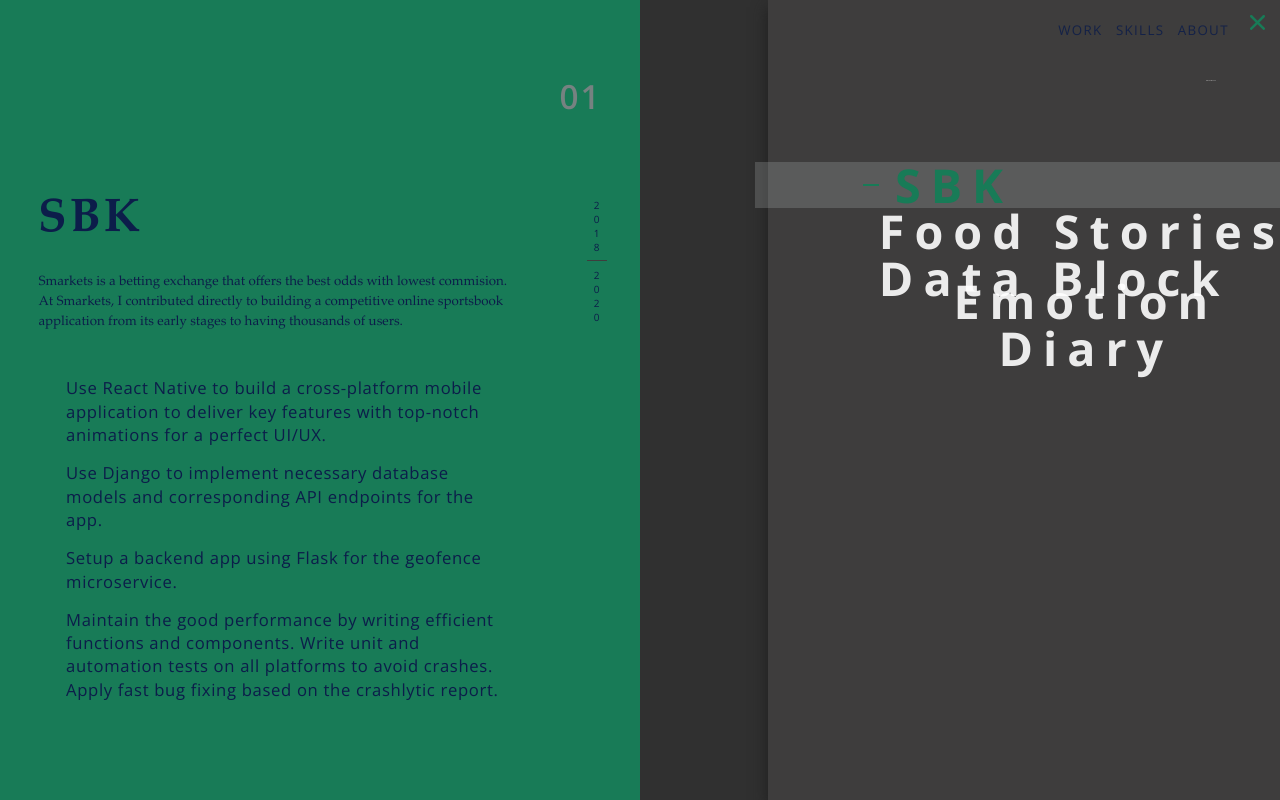
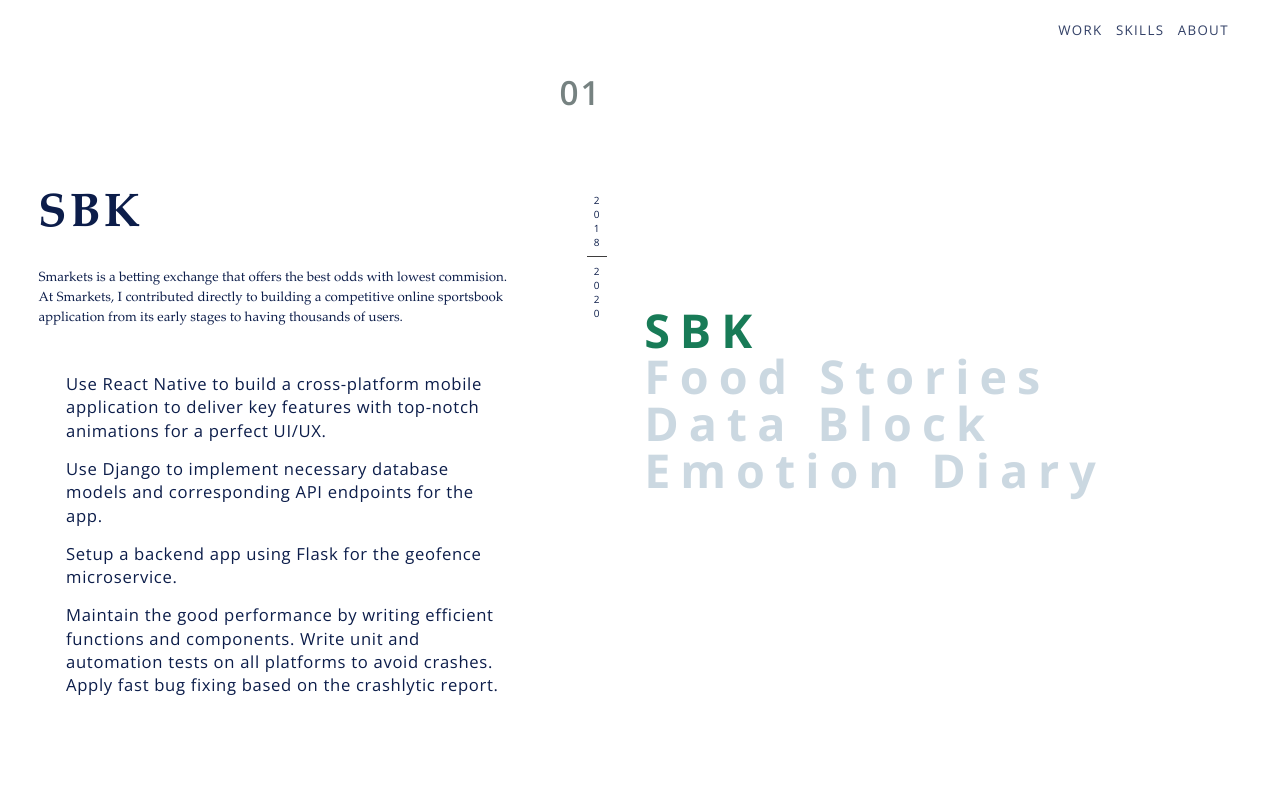
Before and after one commit to locphan2207/personal-web, a React (Create React App) app: page / in a window 1280 px wide. Both pictures are taken after a click on the element "WORK". Built offline with nearby package versions, Linux system fonts and the light colour scheme.

Commit message:
remove panes in page 2

```diff
--- a/src/components/App.js
+++ b/src/components/App.js
@@ -8,21 +8,21 @@
 // - CREATE A HELPER TO GENERATE KEYFRAMES BASED ON SPRING CONFIG
 
 function App() {
-  const [pageTwoVisible, setPageTwoVisible] = useState(false)
+  const [pageVisible, setPageVisible] = useState("HOME")
   const [hoverProjectIdx, setHoverProjectIdx] = useState(0)
 
   const onWorkOpen = () => {
-    setPageTwoVisible(true)
+    setPageVisible("WORK")
   }
 
   return (
     <div className="App">
       <NavBar onWorkOpen={onWorkOpen} />
-      <PageOne />
+      {pageVisible === "HOME" && <PageOne />}
 
-      {pageTwoVisible && (
+      {pageVisible === "WORK" && (
         <PageTwo
-          setPageTwoVisible={setPageTwoVisible}
+          setPageVisible={setPageVisible}
           hoverProjectIdx={hoverProjectIdx}
           setHoverProjectIdx={setHoverProjectIdx}
         />
--- a/src/components/PageTwo.css
+++ b/src/components/PageTwo.css
@@ -14,35 +14,25 @@
   transition-timing-function: ease;
 }
 
-.pane-hidden {
+/* .pane-hidden {
   transform: translateY(100%);
-}
+} */
 
-.left-pane {
+.left {
   width: 50%;
   transition-duration: 0.5s;
   padding: 10vh 3vw;
   overflow: hidden;
 }
 
-.left-pane-body {
+.left-body {
   display: flex;
   flex-direction: column;
   align-items: flex-start;
 }
 
-.mid-pane {
-  width: 10%;
-  background-color: #303030;
-  transition-duration: 0.75s;
-}
-
-.right-pane {
-  width: 40%;
-  background-color: #3e3d3d;
-  transition-duration: 1s;
-  box-shadow: 0px 7px 15px 0px #1f1f1f;
-  z-index: 2;
+.right {
+  width: 50%;
   display: flex;
   flex-direction: column;
   justify-content: flex-start;
@@ -60,35 +50,17 @@
   transition: all 0.25s;
 }
 
-.projects-title {
-  color: #ffffffe5;
-  font-size: 2.5rem;
-  font-family: "Montserrat";
-  font-weight: 400;
-  letter-spacing: 0.35rem;
-  margin: 10vh 5vw;
-  align-self: flex-end;
-  transition: 0.2s all ease-out;
-}
-
 .project-container {
   height: 70rem;
   width: 105%;
   display: flex;
   align-items: center;
   justify-content: flex-start;
-}
-
-.dash {
-  width: 0;
-  height: 2px;
-  transition: 0.2s width ease-out;
-  background-color: #aeafaf41;
-  margin-left: 20%;
+  cursor: pointer;
 }
 
 .project {
-  color: #ffffffe5;
+  color: #01426e34;
   font-size: 70rem;
   font-weight: 400;
   letter-spacing: 15rem;
--- a/src/components/PageTwo.js
+++ b/src/components/PageTwo.js
@@ -3,7 +3,7 @@
 import { ReactComponent as Close } from "../assets/close.svg"
 
 // Animation timeout delay (in millisecond)
-const PANE_OPEN_DURATION = 1000
+const PANE_OPEN_DURATION = 1000 // NOTE: PANE BECOME BUBBLE MOVE DURATION
 const TITLE_SHOW_DELAY = PANE_OPEN_DURATION / 3
 const TITLE_SHOW_DURATION = PANE_OPEN_DURATION / 2
 const LEFT_PANE_SHOW_DELAY = PANE_OPEN_DURATION / 3
@@ -11,8 +11,7 @@
 // Animation CSS delay (in second)
 const TITLE_LEFT_PANE_DELAY = 0.3
 
-function PageTwo({ setPageTwoVisible, hoverProjectIdx, setHoverProjectIdx }) {
-  const [isCloseHover, setCloseHover] = useState(false)
+function PageTwo({ setPageVisible, hoverProjectIdx, setHoverProjectIdx }) {
   const [isLeftPaneVisible, setIsLeftPaneVisible] = useState(false)
 
   const animationLeftPane = () => {
@@ -27,18 +26,7 @@
     }
   }
 
-  const onCloseHover = () => {
-    setCloseHover(true)
-  }
-
-  const onCloseExit = () => {
-    setCloseHover(false)
-  }
-
   const onClose = () => {
-    const title = document.getElementsByClassName("projects-title")[0]
-    title.setAttribute("class", title.getAttribute("class") + " project-hidden")
-
     // Animate project titles
     // Start from the top down
     const projects = document.getElementsByClassName("project")
@@ -50,36 +38,13 @@
       }, TITLE_SHOW_DELAY + (TITLE_SHOW_DURATION / projects.length) * i)
     }
 
-    const panes = document.getElementsByClassName("pane")
-    setTimeout(() => {
-      for (const pane of panes) {
-        const currClassName = pane.getAttribute("class")
-        pane.setAttribute("class", currClassName + " pane-hidden")
-      }
-    }, TITLE_SHOW_DURATION)
-
     setTimeout(
-      () => setPageTwoVisible(false),
+      () => setPageVisible("HOME"),
       TITLE_SHOW_DURATION + PANE_OPEN_DURATION
     )
   }
 
   useEffect(() => {
-    // Animate panes
-    const panes = document.getElementsByClassName("pane")
-    for (const pane of panes) {
-      const currClassName = pane.getAttribute("class")
-      pane.setAttribute("class", currClassName.replace("pane-hidden", ""))
-    }
-
-    const title = document.getElementsByClassName("projects-title")[0]
-    setTimeout(() => {
-      title.setAttribute(
-        "class",
-        title.getAttribute("class").replace("project-hidden", "")
-      )
-    }, PANE_OPEN_DURATION)
-
     // Animate project titles
     // Starts 0.5s after pane animation
     // Start from the bottom up
@@ -101,18 +66,9 @@
   return (
     <>
       <div className={"page page-two"}>
-        <div
-          className={"pane left-pane pane-hidden"}
-          style={
-            hoverProjectIdx >= 0
-              ? {
-                  backgroundColor: PROJECTS[hoverProjectIdx].color,
-                }
-              : null
-          }
-        >
+        <div className={"left"}>
           {isLeftPaneVisible && (
-            <div className={"left-pane-body"}>
+            <div className={"left-body"}>
               <p className={"project-number"}>{`${hoverProjectIdx + 1 < 10 &&
                 "0"}${hoverProjectIdx + 1}`}</p>
               <div className={"row project-body"}>
@@ -167,41 +123,13 @@
             </div>
           )}
         </div>
-        <div className={"pane mid-pane pane-hidden"}></div>
-        <div className={"pane right-pane pane-hidden"}>
-          <Close
-            onClick={onClose}
-            className={"close"}
-            onMouseOver={onCloseHover}
-            onMouseLeave={onCloseExit}
-            style={
-              isCloseHover
-                ? { fill: "#ffffffe5" }
-                : hoverProjectIdx >= 0
-                ? { fill: PROJECTS[hoverProjectIdx].color }
-                : null
-            }
-          />
-          <p className={"projects-title project-hidden"}>{"PROJECTS"}</p>
+        <div className={"right"}>
           {PROJECTS.map((project, idx) => (
             <div
               key={project.name}
               className={"project-container"}
               onMouseOver={() => onProjectHover(idx)}
-              style={
-                idx === hoverProjectIdx
-                  ? { backgroundColor: "#aeafaf41" }
-                  : null
-              }
             >
-              <div
-                className={"dash"}
-                style={
-                  idx === hoverProjectIdx
-                    ? { backgroundColor: PROJECTS[idx].color, width: "3%" }
-                    : null
-                }
-              ></div>
               <p
                 className={"project project-hidden"}
                 style={
```
